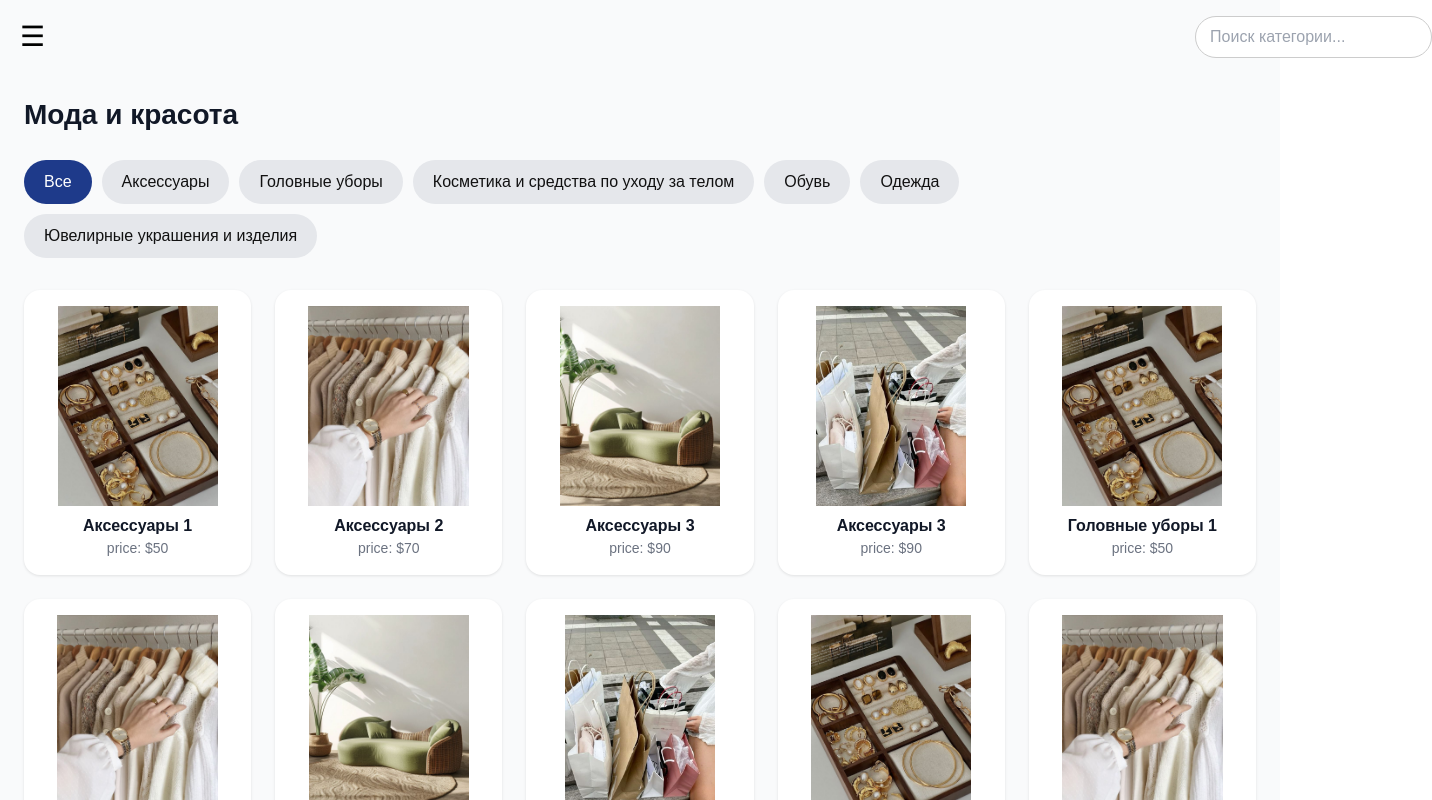
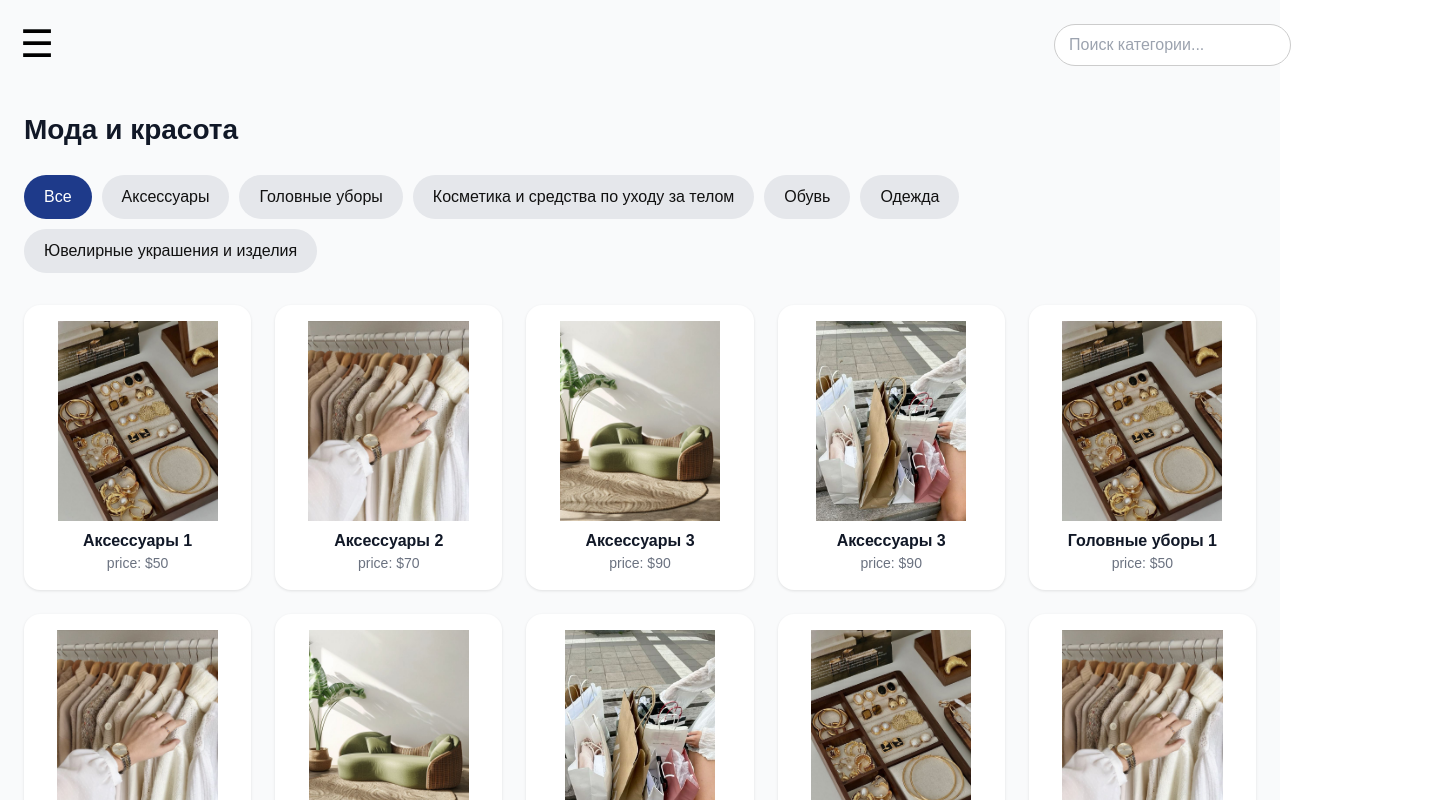
Before and after one commit to Ali-na-abaya/B2B, a Nuxt app: page /catalog in a window 1280 px wide. Shown: the top 800 px of the page, 1432 px wide, since content can reach past the window. Built offline with nearby package versions, Linux system fonts and the light colour scheme.

Commit message:
описание изменений

```diff
--- a/pages/catalog.vue
+++ b/pages/catalog.vue
@@ -390,7 +390,7 @@ const filteredOther = computed(() => activeOther.value === 'Все' ? otherProdu
   right: 18px;
   font-size: 26px;
   font-weight: bold;
-  color: #222;
+  color: #ffffff;
   cursor: pointer;
   transition: transform 0.2s ease, color 0.2s ease;
 }
@@ -407,13 +407,15 @@ const filteredOther = computed(() => activeOther.value === 'Все' ? otherProdu
   align-items: center;
   justify-content: flex-start;
   padding: 16px 20px;
+
 }
 
 .burger-icon {
-  font-size: 28px;
+  font-size: 38px;
   cursor: pointer;
   user-select: none;
   transition: transform 0.3s ease;
+
 }
 
 .burger-icon:hover {
@@ -434,13 +436,14 @@ const filteredOther = computed(() => activeOther.value === 'Все' ? otherProdu
 }
 
 .menu-content {
-  background: white;
+  background-color: rgba(20, 33, 61, 1);
   width: 220px;
   height: 100%;
   box-shadow: 2px 0 8px rgba(0,0,0,0.2);
   padding: 40px 20px;
   position: relative;
   animation: slideIn 0.3s ease forwards;
+
 }
 
 .menu-content ul {
@@ -457,7 +460,7 @@ const filteredOther = computed(() => activeOther.value === 'Все' ? otherProdu
 .menu-content a {
   text-decoration: none;
   font-size: 18px;
-  color: #222;
+  color: #ffffff;
   transition: color 0.3s ease;
 }
 
@@ -540,7 +543,7 @@ const filteredOther = computed(() => activeOther.value === 'Все' ? otherProdu
 }
 
 .product-card:hover {
-  box-shadow: 0 4px 12px rgba(0,0,0,0.15);
+  box-shadow: 0 4px 12px rgba(252, 163, 17, 1);
 }
 
 .product-img {
@@ -562,8 +565,8 @@ const filteredOther = computed(() => activeOther.value === 'Все' ? otherProdu
 }
 
 .search-input {
-  margin-left: 1150px;
-  width: 240px;
+  margin-left: 1000px;
+  width: 400px;
   padding: 8px 14px;
   border-radius: 9999px;
   border: 1px solid #ccc;
```
